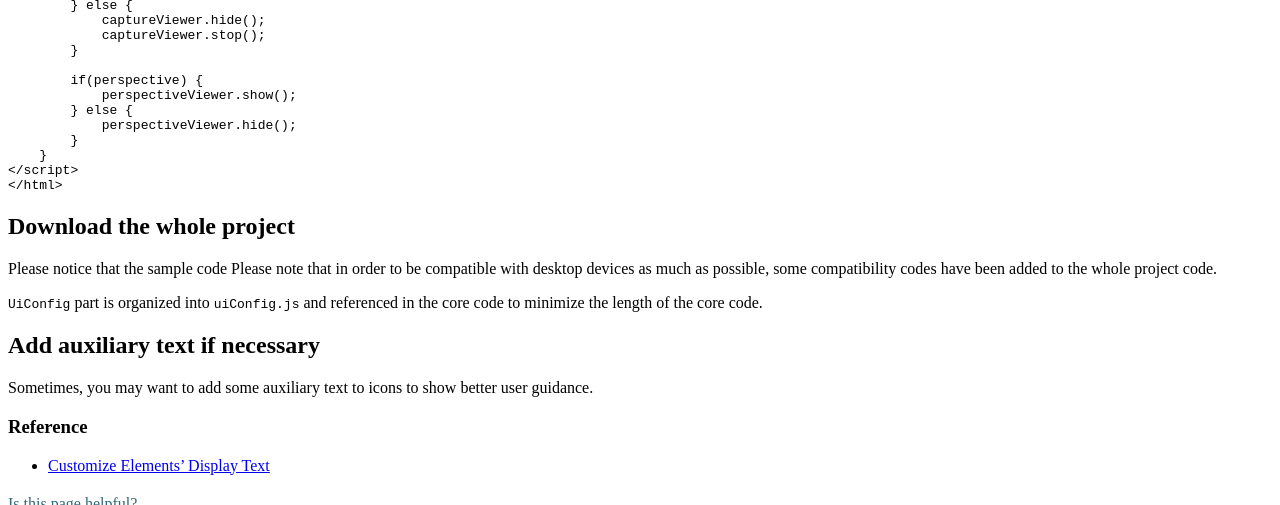
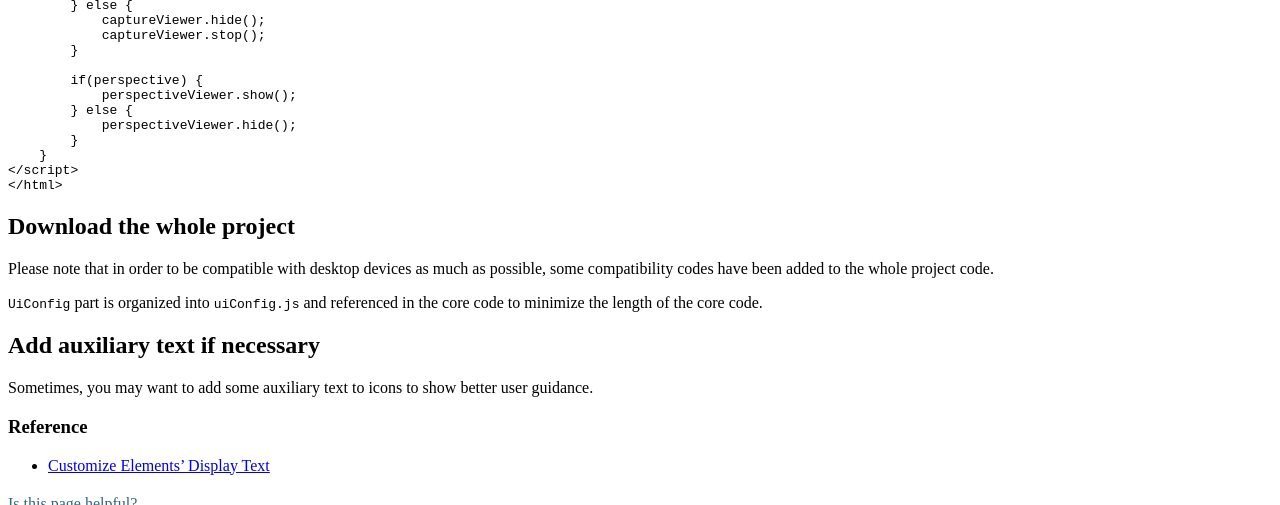
Before and after one commit to dynamsoft-docs/mobile-document-scanner-docs-js, a Jekyll site: the page built from codegallery/usecase/sample1.md, in a window 1280 px wide and 900 px high, scrolled down 5888 px, cut to the strip 0-505 px from the top of the window. Built offline with Jekyll 4.4.1, drawn with Linux system fonts in a browser that asks for light colours.

Commit message:
update sample1

```diff
--- a/codegallery/usecase/sample1.md
+++ b/codegallery/usecase/sample1.md
@@ -379,7 +379,7 @@ document.getElementById("restore").onclick = () => {
 
 ## Download the whole project
 
-Please notice that the sample code Please note that in order to be compatible with desktop devices as much as possible, some compatibility codes have been added to the whole project code.
+Please note that in order to be compatible with desktop devices as much as possible, some compatibility codes have been added to the whole project code.
 
 `UiConfig` part is organized into `uiConfig.js` and referenced in the core code to minimize the length of the core code.
 
```
Also changed, not shown: assets/imgs/sample1.png.
